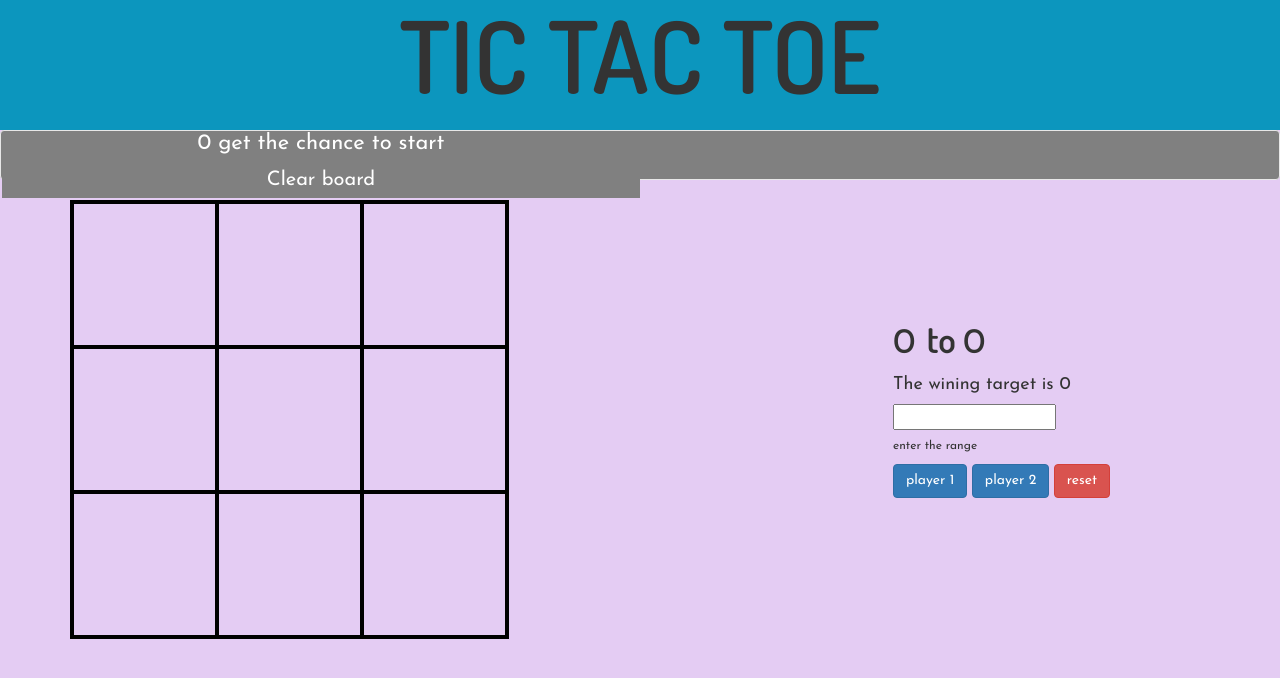
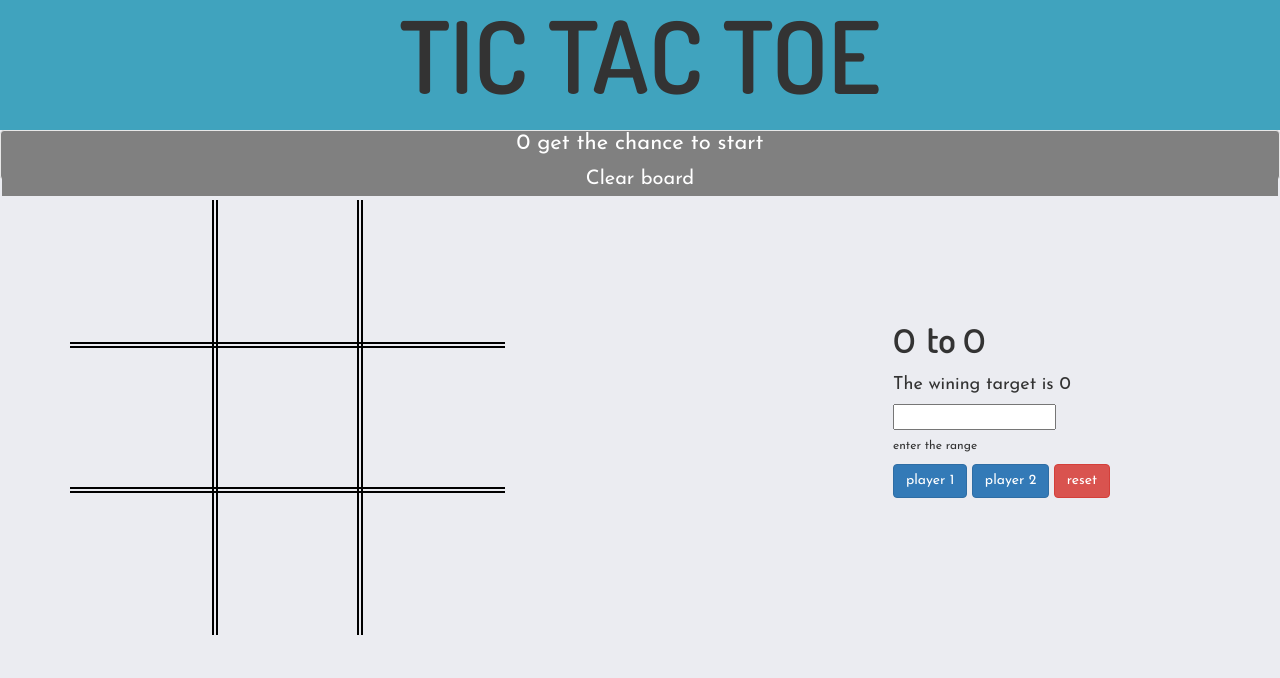
Before and after one commit to proabhi/TIC-TAC-TOE, a PHP site: page / in a window 1280 px wide. Shown: the top 678 px of the page. Run offline with PHP 8.4, Linux system fonts and the light colour scheme; some libraries are stand-ins or nearby versions.

Commit message:
updated css files

```diff
--- a/game.css
+++ b/game.css
@@ -1,6 +1,7 @@
 body{
-  background-color: rgba(120, 0, 199, 0.2);
+  background-color: rgba(234, 235, 240, 0.918);
   margin: 0px;
+  overflow-x: hidden;
 }
 #main{
   float: left;
@@ -8,14 +9,17 @@ body{
 td{
   width: 145px;
   height: 145px;
-  border: 4px solid black;
+  border: 6px solid black;
+  transition: all 5s ease-out;
+  border-style: double;
+
 
 }
 tr{
   width: 360px;
   height:120px;
   border: 4px solid black;
- }
+}
 .sq{
   text-align:center;
   font-size: 95px;
@@ -27,50 +31,50 @@ tr{
   padding: 100px;
 }
 #head{
-  background-color: rgb(12,150,190);
+  background-color: rgb(64, 163, 190);
   margin:0px auto;
   height: 130px;
   text-align: center;
   font-size: 100px;
 }
 #s1{
-  border-top : transparent;
-  border-left: transparent;
+  border-top : hidden;
+  border-left: hidden;
 }
 #s2{
-  border-top: transparent;
+  border-top: hidden;
 
 }
 #s3{
-  border-top: transparent;
-  border-right: transparent;
+  border-top: hidden;
+  border-right: hidden;
 
 }
 #s4{
-  border-left: transparent;
+  border-left: hidden;
 }
 #s6{
-  border-right:transparent;
+  border-right:hidden;
 }
 #s7{
-  border-left: transparent;
-  border-bottom: transparent;
+  border-left:hidden;
+  border-bottom:hidden;
 }
 #s8{
-  border-bottom: transparent;
+  border-bottom: hidden;
 }
 #s9{
-  border-bottom: transparent;
-  border-right: transparent;
+  border-bottom: hidden;
+  border-right: hidden;
 }
 h3#message{
   color: white;
   transition:all 0.7s;
   margin: 0px;
-  width: 50%;
+  width: 100%;
   text-align:center;
   font-size: 22px;
-  margin:0px;
+  margin:0 auto;
   height: 30px;
   padding-bottom: 0px;
 }
@@ -81,7 +85,7 @@ h1{
   font-family: 'Dosis', sans-serif;
 }
 .new{
-  color:red;
+  color:#dc3545;
 }
 #nav{
   background-color: grey;
@@ -89,20 +93,21 @@ h1{
   height: 35px;
 }
 .xum{
-  color: rgb(255,45,0);
+  color: #dc3545;
   transition: all 0.9s;
 }
 button#reset_game{
   padding: 0px;
-  height:36px ;
-  background-color: grey;
+  height:34px ;
   border :0px;
   color: white;
   font-size: 20px;
-  width: 50%;
+  margin:0 auto;
+  width: 100%;
+  background-color: grey;
 }
 button#reset_game:hover{
-  background-color:rgb(190,12,21);
+  background-color:#dc3545;
   color:white;
   transition:all 0.8s;
 }
@@ -112,7 +117,7 @@ button#reset_game:hover{
 @media (min-width:353px)and(max-width:565px){
   h1#head{
     font-size: 40px;
-    color: red;
+    color:#dc3545;
   }
 
 }
```
